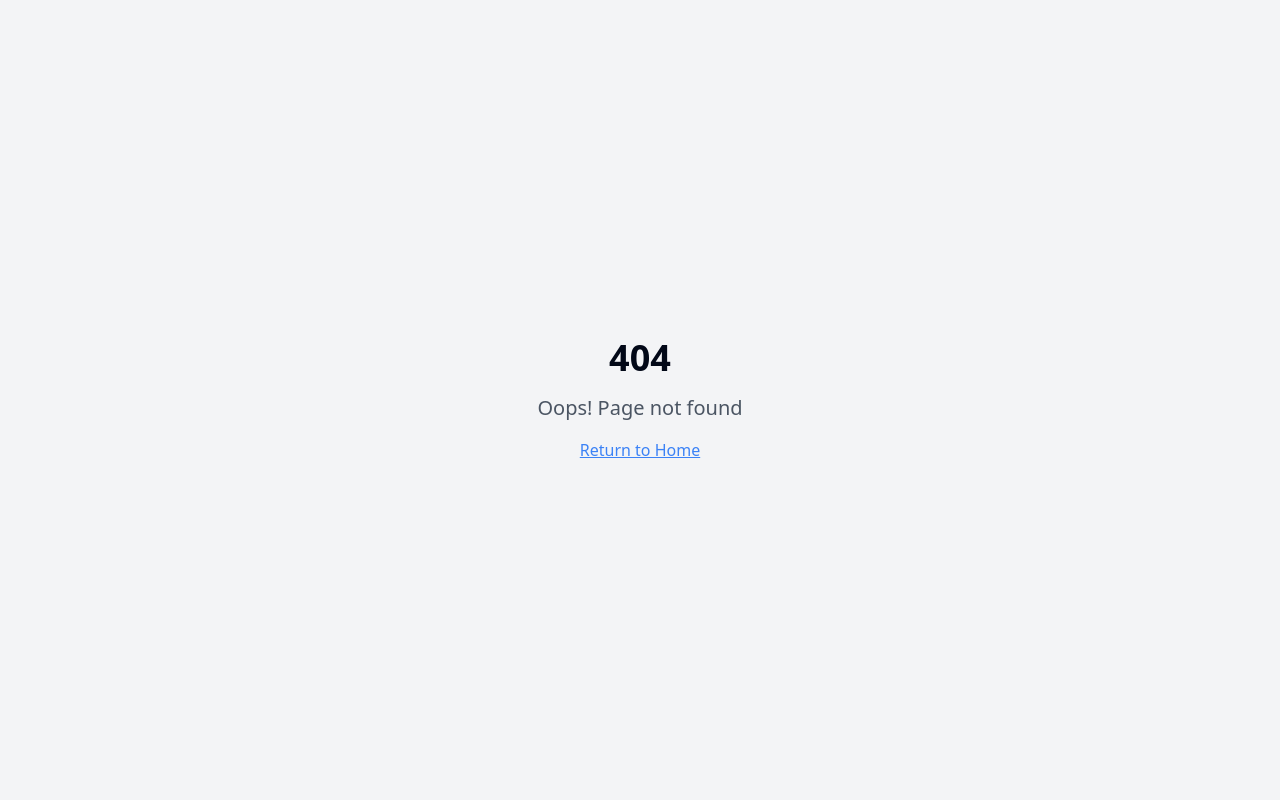
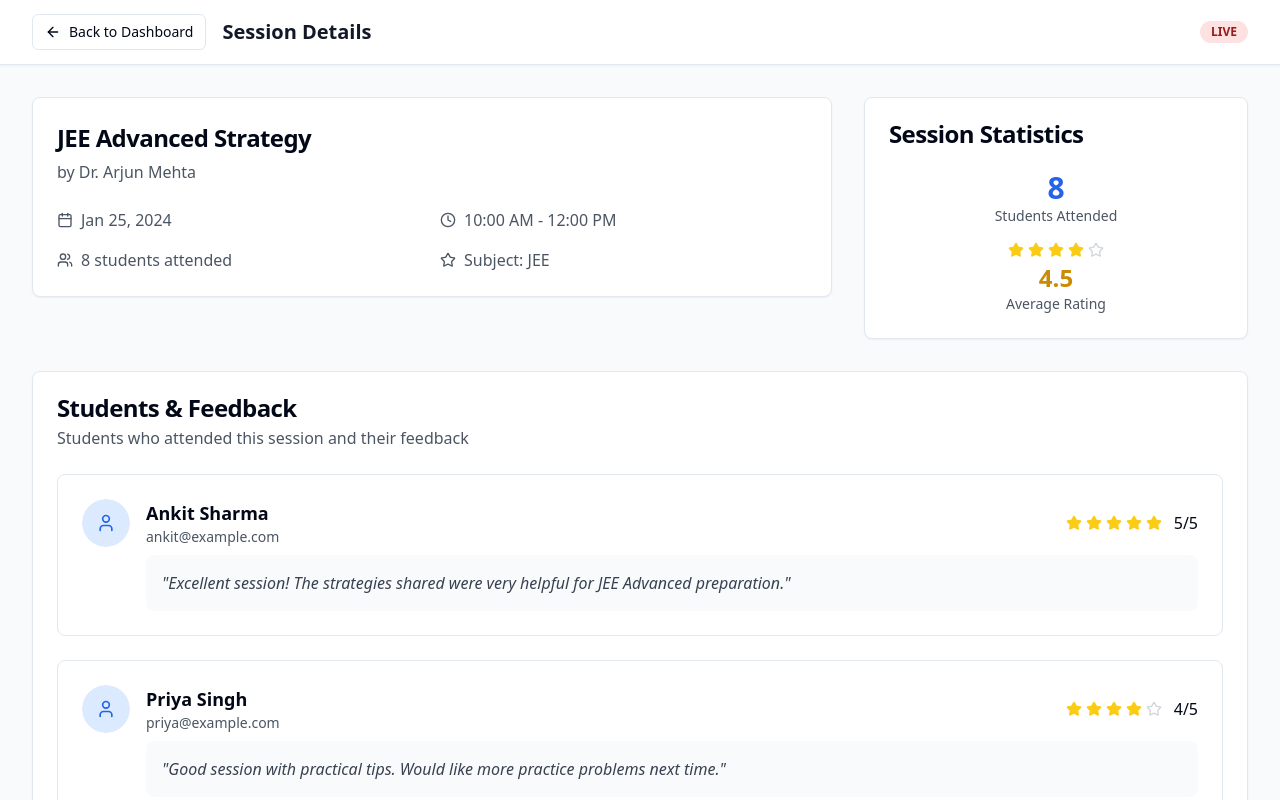
Before and after one commit to RBalaji28/exprto-exam-hub, a React (Vite) app: page /session-details/L001 in a window 1280 px wide. Before the commit this address had no page. Shown: the top 800 px of the page. Built offline with nearby package versions, Linux system fonts and the light colour scheme.

Commit message:
feat: Add session details page
Implement a new page to display students who attended a session and their feedback, accessible by clicking on a session.

```diff
--- a/src/App.tsx
+++ b/src/App.tsx
@@ -17,6 +17,7 @@ import MentorDashboard from "./pages/MentorDashboard";
 import AdminDashboard from "./pages/AdminDashboard";
 import BookingSessions from "./pages/BookingSessions";
 import Payment from "./pages/Payment";
+import SessionDetails from "./pages/SessionDetails";
 import NotFound from "./pages/NotFound";
 
 const queryClient = new QueryClient();
@@ -41,6 +42,7 @@ const App = () => (
             <Route path="/admin-dashboard" element={<AdminDashboard />} />
             <Route path="/booking-sessions" element={<BookingSessions />} />
             <Route path="/payment/:sessionId" element={<Payment />} />
+            <Route path="/session-details/:sessionId" element={<SessionDetails />} />
             {/* ADD ALL CUSTOM ROUTES ABOVE THE CATCH-ALL "*" ROUTE */}
             <Route path="*" element={<NotFound />} />
           </Routes>
--- a/src/pages/MentorDashboard.tsx
+++ b/src/pages/MentorDashboard.tsx
@@ -198,9 +198,11 @@ const MentorDashboard = () => {
                         </div>
                       </div>
                     </div>
-                    <Button variant="outline" size="sm">
-                      View Details
-                    </Button>
+                    <Link to={`/session-details/L00${index + 1}`}>
+                      <Button variant="outline" size="sm">
+                        View Details
+                      </Button>
+                    </Link>
                   </div>
                 ))}
               </CardContent>
--- /dev/null
+++ b/src/pages/SessionDetails.tsx
@@ -0,0 +1,248 @@
+
+import { useState } from "react";
+import { useParams, Link } from "react-router-dom";
+import { Button } from "@/components/ui/button";
+import { Card, CardContent, CardHeader, CardTitle } from "@/components/ui/card";
+import { Badge } from "@/components/ui/badge";
+import { Avatar, AvatarFallback, AvatarImage } from "@/components/ui/avatar";
+import { ArrowLeft, Calendar, Clock, Users, Star, User } from "lucide-react";
+
+const SessionDetails = () => {
+  const { sessionId } = useParams();
+
+  // Sample data - replace with actual data based on sessionId
+  const sessionData = {
+    'L001': {
+      id: 'L001',
+      title: 'JEE Advanced Strategy',
+      mentorName: 'Dr. Arjun Mehta',
+      subject: 'JEE',
+      date: 'Jan 25, 2024',
+      time: '10:00 AM - 12:00 PM',
+      duration: '2 hours',
+      status: 'LIVE',
+      studentsAttending: 8,
+      attendedStudents: [
+        {
+          id: 'S001',
+          name: 'Ankit Sharma',
+          email: 'ankit@example.com',
+          avatar: null,
+          feedback: {
+            rating: 5,
+            comment: 'Excellent session! The strategies shared were very helpful for JEE Advanced preparation.'
+          }
+        },
+        {
+          id: 'S002',
+          name: 'Priya Singh',
+          email: 'priya@example.com',
+          avatar: null,
+          feedback: {
+            rating: 4,
+            comment: 'Good session with practical tips. Would like more practice problems next time.'
+          }
+        },
+        {
+          id: 'S003',
+          name: 'Raj Patel',
+          email: 'raj@example.com',
+          avatar: null,
+          feedback: {
+            rating: 5,
+            comment: 'Amazing insights into problem-solving techniques. Thank you!'
+          }
+        },
+        {
+          id: 'S004',
+          name: 'Sneha Gupta',
+          email: 'sneha@example.com',
+          avatar: null,
+          feedback: {
+            rating: 4,
+            comment: 'Very informative session. The mentor explained concepts clearly.'
+          }
+        },
+        {
+          id: 'S005',
+          name: 'Rohit Kumar',
+          email: 'rohit@example.com',
+          avatar: null,
+          feedback: {
+            rating: 5,
+            comment: 'Best session so far! Looking forward to more such sessions.'
+          }
+        },
+        {
+          id: 'S006',
+          name: 'Kavya Reddy',
+          email: 'kavya@example.com',
+          avatar: null,
+          feedback: {
+            rating: 4,
+            comment: 'Good content delivery. Would appreciate more interactive elements.'
+          }
+        }
+      ]
+    }
+  };
+
+  const session = sessionData[sessionId as keyof typeof sessionData];
+
+  if (!session) {
+    return (
+      <div className="min-h-screen bg-gray-50 flex items-center justify-center">
+        <Card>
+          <CardContent className="p-6">
+            <p className="text-gray-600">Session not found</p>
+            <Link to="/mentor-dashboard">
+              <Button className="mt-4">Back to Dashboard</Button>
+            </Link>
+          </CardContent>
+        </Card>
+      </div>
+    );
+  }
+
+  const averageRating = session.attendedStudents.reduce((sum, student) => sum + student.feedback.rating, 0) / session.attendedStudents.length;
+
+  const renderStars = (rating: number) => {
+    return Array.from({ length: 5 }, (_, i) => (
+      <Star
+        key={i}
+        size={16}
+        className={i < Math.floor(rating) ? "text-yellow-400 fill-current" : "text-gray-300"}
+      />
+    ));
+  };
+
+  return (
+    <div className="min-h-screen bg-gray-50">
+      {/* Header */}
+      <header className="bg-white shadow-sm border-b">
+        <div className="max-w-7xl mx-auto px-4 sm:px-6 lg:px-8">
+          <div className="flex items-center justify-between h-16">
+            <div className="flex items-center gap-4">
+              <Link to="/mentor-dashboard">
+                <Button variant="outline" size="sm" className="flex items-center gap-2">
+                  <ArrowLeft size={16} />
+                  Back to Dashboard
+                </Button>
+              </Link>
+              <h1 className="text-xl font-semibold text-gray-900">Session Details</h1>
+            </div>
+            <Badge
+              className={`${
+                session.status === 'LIVE' ? 'bg-red-100 text-red-800' :
+                session.status === 'UPCOMING' ? 'bg-blue-100 text-blue-800' :
+                'bg-gray-100 text-gray-800'
+              }`}
+            >
+              {session.status}
+            </Badge>
+          </div>
+        </div>
+      </header>
+
+      {/* Main Content */}
+      <main className="max-w-7xl mx-auto px-4 sm:px-6 lg:px-8 py-8">
+        {/* Session Info */}
+        <div className="grid grid-cols-1 lg:grid-cols-3 gap-8 mb-8">
+          <div className="lg:col-span-2">
+            <Card>
+              <CardHeader>
+                <CardTitle className="text-2xl">{session.title}</CardTitle>
+                <p className="text-gray-600">by {session.mentorName}</p>
+              </CardHeader>
+              <CardContent className="space-y-4">
+                <div className="grid grid-cols-1 md:grid-cols-2 gap-4">
+                  <div className="flex items-center gap-2 text-gray-600">
+                    <Calendar size={16} />
+                    <span>{session.date}</span>
+                  </div>
+                  <div className="flex items-center gap-2 text-gray-600">
+                    <Clock size={16} />
+                    <span>{session.time}</span>
+                  </div>
+                  <div className="flex items-center gap-2 text-gray-600">
+                    <Users size={16} />
+                    <span>{session.studentsAttending} students attended</span>
+                  </div>
+                  <div className="flex items-center gap-2 text-gray-600">
+                    <Star size={16} />
+                    <span>Subject: {session.subject}</span>
+                  </div>
+                </div>
+              </CardContent>
+            </Card>
+          </div>
+
+          {/* Session Stats */}
+          <div className="space-y-6">
+            <Card>
+              <CardHeader>
+                <CardTitle>Session Statistics</CardTitle>
+              </CardHeader>
+              <CardContent className="space-y-4">
+                <div className="text-center">
+                  <div className="text-3xl font-bold text-blue-600">{session.studentsAttending}</div>
+                  <p className="text-sm text-gray-600">Students Attended</p>
+                </div>
+                <div className="text-center">
+                  <div className="flex items-center justify-center gap-1 mb-1">
+                    {renderStars(averageRating)}
+                  </div>
+                  <div className="text-2xl font-bold text-yellow-600">{averageRating.toFixed(1)}</div>
+                  <p className="text-sm text-gray-600">Average Rating</p>
+                </div>
+              </CardContent>
+            </Card>
+          </div>
+        </div>
+
+        {/* Students and Feedback */}
+        <Card>
+          <CardHeader>
+            <CardTitle>Students & Feedback</CardTitle>
+            <p className="text-gray-600">Students who attended this session and their feedback</p>
+          </CardHeader>
+          <CardContent>
+            <div className="space-y-6">
+              {session.attendedStudents.map((student) => (
+                <div key={student.id} className="border rounded-lg p-6">
+                  <div className="flex items-start gap-4">
+                    <Avatar className="h-12 w-12">
+                      <AvatarImage src={student.avatar || undefined} />
+                      <AvatarFallback className="bg-blue-100 text-blue-600">
+                        <User size={20} />
+                      </AvatarFallback>
+                    </Avatar>
+
+                    <div className="flex-1">
+                      <div className="flex items-center justify-between mb-2">
+                        <div>
+                          <h4 className="font-semibold text-lg">{student.name}</h4>
+                          <p className="text-gray-600 text-sm">{student.email}</p>
+                        </div>
+                        <div className="flex items-center gap-1">
+                          {renderStars(student.feedback.rating)}
+                          <span className="ml-2 font-medium">{student.feedback.rating}/5</span>
+                        </div>
+                      </div>
+
+                      <div className="bg-gray-50 rounded-lg p-4">
+                        <p className="text-gray-700 italic">"{student.feedback.comment}"</p>
+                      </div>
+                    </div>
+                  </div>
+                </div>
+              ))}
+            </div>
+          </CardContent>
+        </Card>
+      </main>
+    </div>
+  );
+};
+
+export default SessionDetails;
```
